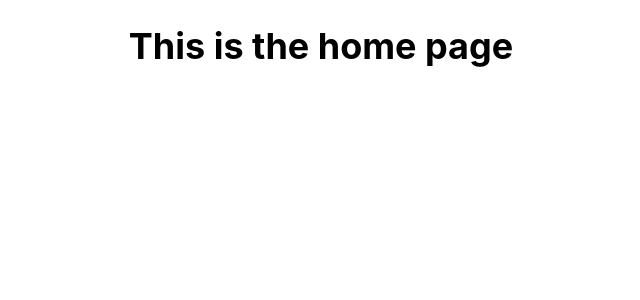
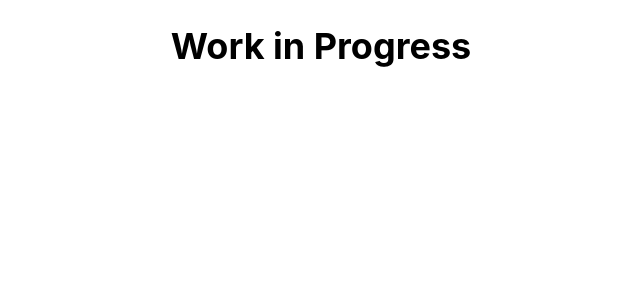
Before and after one commit to fmavb/questlines, a React (Create React App) app: page /challenge3 in a window 1280 px wide. Shown: the top 300 px of the page, without its empty margins (319-959 px from the left). Built offline with nearby package versions, Linux system fonts and the light colour scheme.

Commit message:
Start Challenge 3

```diff
--- a/src/App.js
+++ b/src/App.js
@@ -10,6 +10,7 @@ import Home from "./components/Home";
 import Challenge1 from "./components/Challenge1";
 import Part1 from './components/Challenge2/Part1';
 import Part2 from './components/Challenge2/Part2';
+import Challenge3 from './components/Challenge3';
 
 export default class App extends Component {
 
@@ -22,6 +23,7 @@ export default class App extends Component {
           <Route path="/challenge1">
             <Challenge1 />
           </Route>
+          <Route path="/challenge3" component={Challenge3} />
           <Route path="/">
             <Home />
           </Route>
--- /dev/null
+++ b/src/components/Challenge3.js
@@ -0,0 +1,16 @@
+import React, {Component} from 'react';
+
+export default class Challenge3 extends Component{
+    constructor(props){
+        super(props);
+    }
+
+    render(){
+        return (
+            <div>
+                <h1>Work in Progress</h1>
+            </div>
+        );
+    }
+
+}
```
